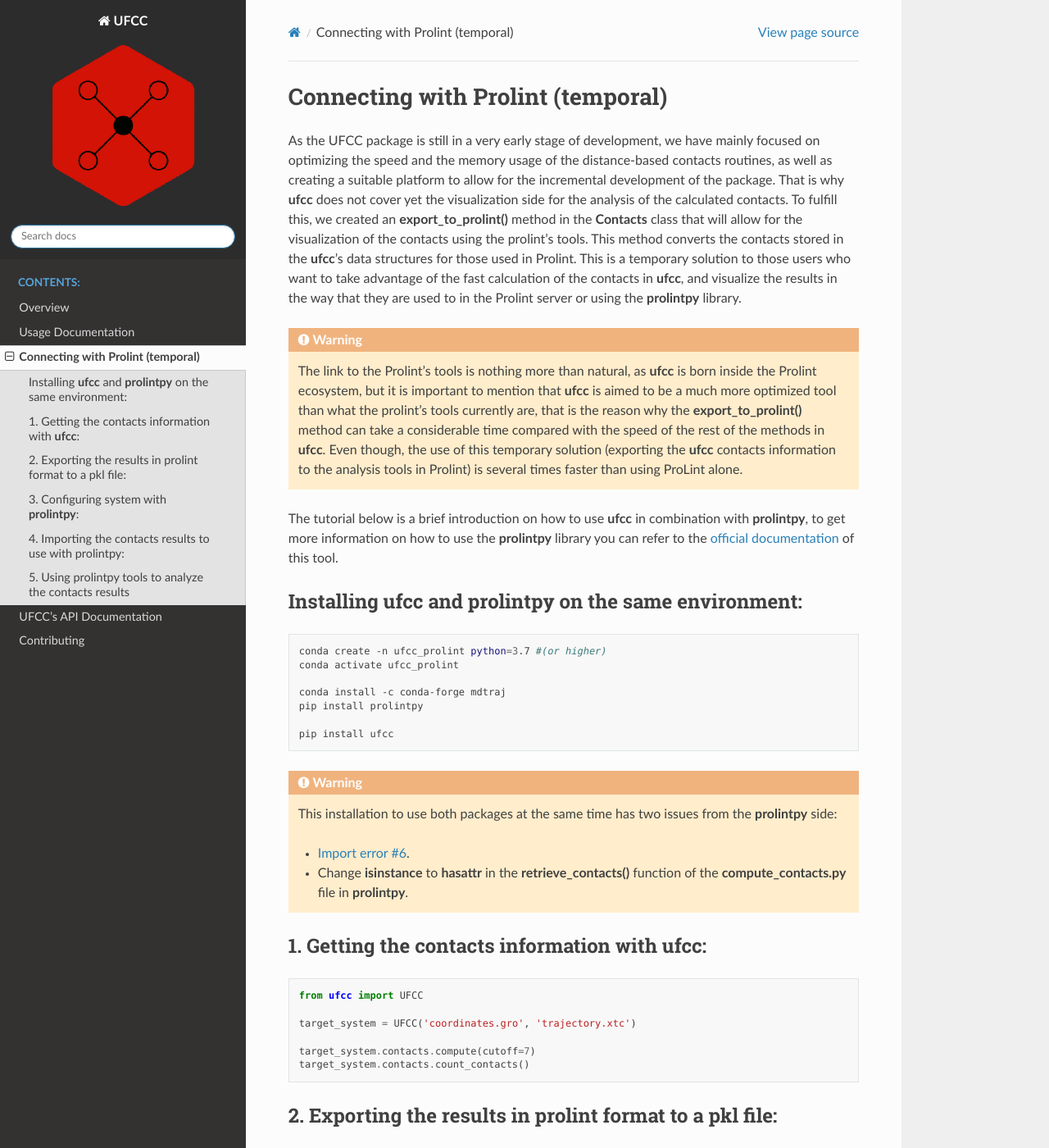
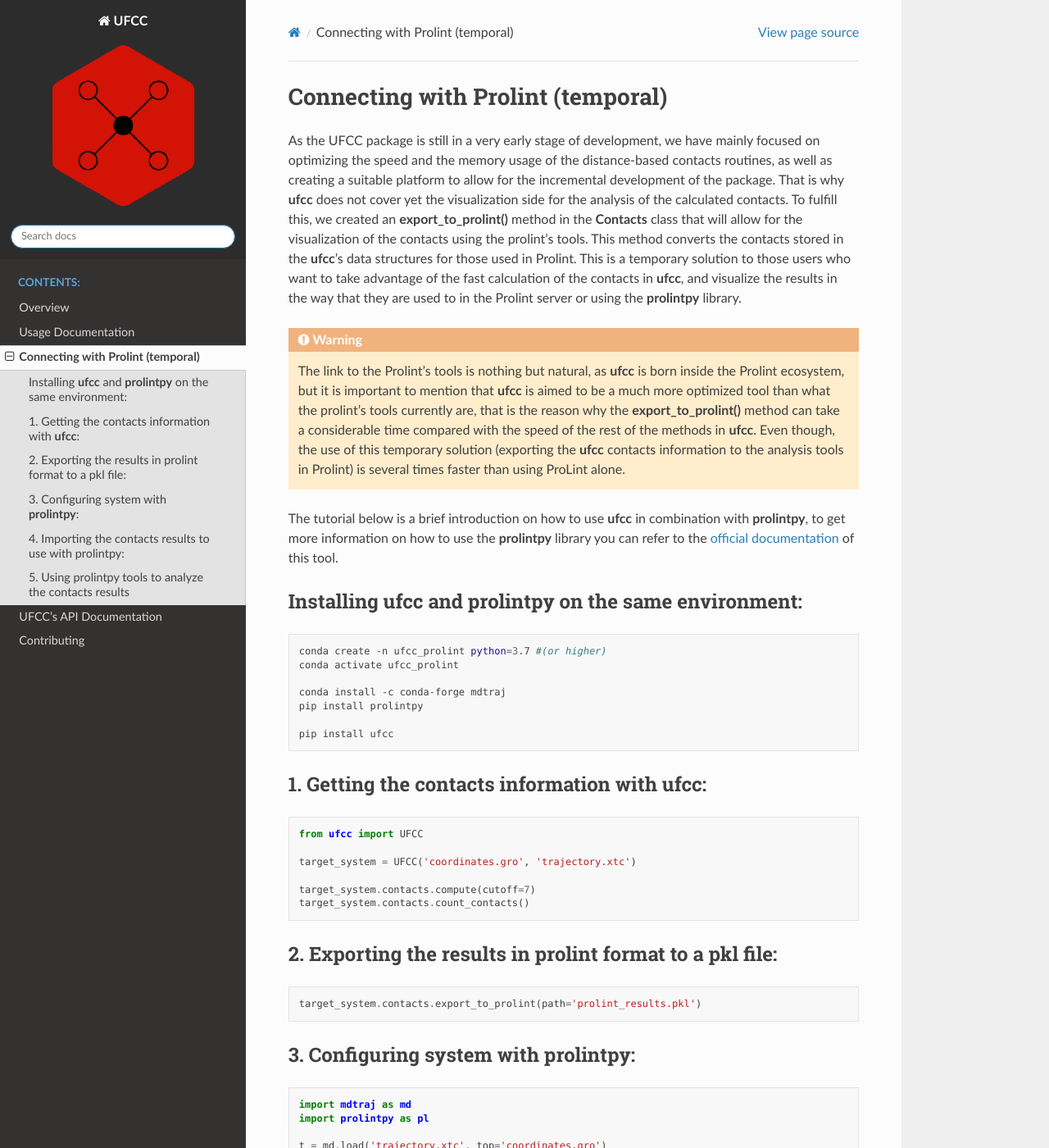
Before and after one commit to ProLint/prolint2, a Sphinx documentation site: the page built from docs/source/connecting_with_prolint.rst, in a window 1280 px wide and 1400 px high. Shown: the whole window at 82% size. Built offline with Sphinx 7.4.7 and the Read the Docs theme 2.0.0, drawn with Linux system fonts in a browser that asks for light colours; the version number could not be read and is left out; some of the changed lines change nothing that is shown.

Commit message:
removing plp warning

```diff
--- a/docs/source/connecting_with_prolint.rst
+++ b/docs/source/connecting_with_prolint.rst
@@ -10,7 +10,7 @@ advantage of the fast calculation of the contacts in **ufcc**, and visualize the
 the Prolint server or using the **prolintpy** library.
 
 .. warning::
-    The link to the Prolint's tools is nothing more than natural, as **ufcc** is born inside the Prolint ecosystem, but it is important to mention
+    The link to the Prolint's tools is nothing but natural, as **ufcc** is born inside the Prolint ecosystem, but it is important to mention
     that **ufcc** is aimed to be a much more optimized tool than what the prolint's tools currently are, that is the reason why the **export_to_prolint()**
     method can take a considerable time compared with the speed of the rest of the methods in **ufcc**. Even though, the use of this temporary
     solution (exporting the **ufcc** contacts information to the analysis tools in Prolint) is several times faster than using ProLint alone.
@@ -31,11 +31,11 @@ Installing **ufcc** and **prolintpy** on the same environment:
 
       pip install ufcc
 
-.. warning::
-    This installation to use both packages at the same time has two issues from the **prolintpy** side:
+.. .. warning::
+..     This installation to use both packages at the same time has two issues from the **prolintpy** side:
 
-    * `Import error #6`_.
-    * Change **isinstance** to **hasattr** in the **retrieve_contacts()** function of the **compute_contacts.py** file in **prolintpy**.
+..     * `Import error #6`_.
+..     * Change **isinstance** to **hasattr** in the **retrieve_contacts()** function of the **compute_contacts.py** file in **prolintpy**.
 
 1. Getting the contacts information with **ufcc**:
 --------------------------------------------------
```
